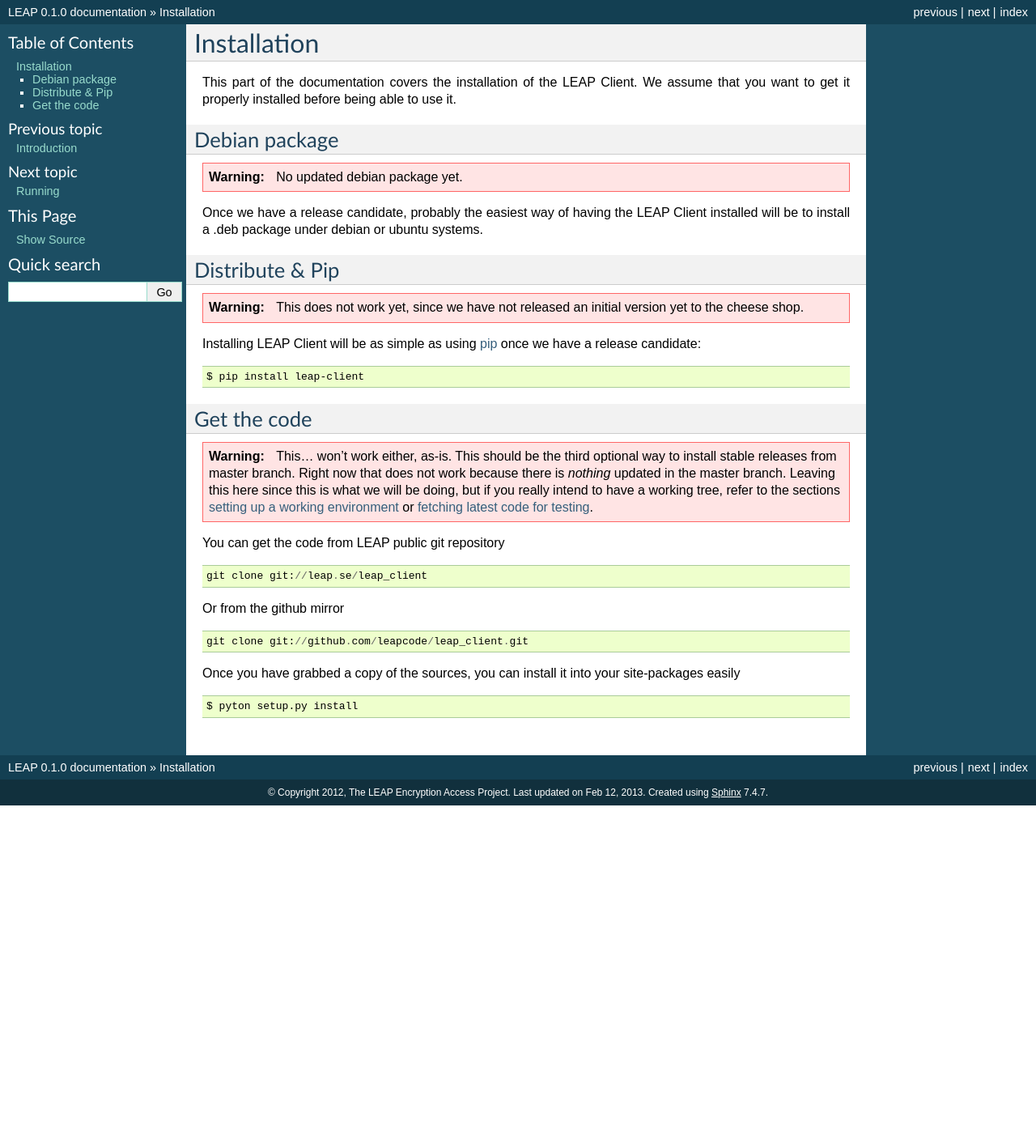
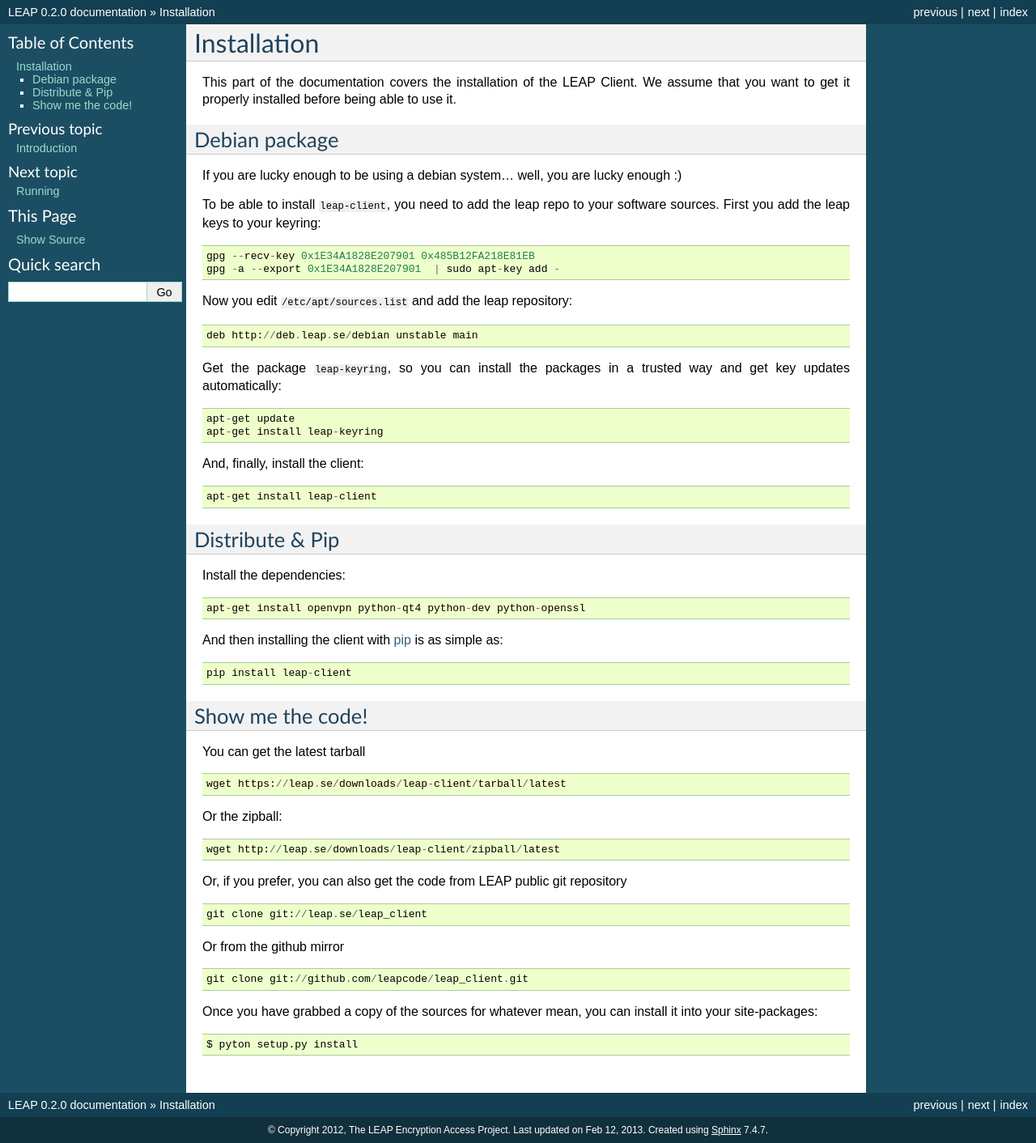
Before and after one commit to leapcode/bitmask_client, a Sphinx documentation site: the page built from docs/user/install.rst, in a window 1280 px wide. Shown: the whole page at 81% size. Built offline with Sphinx 7.4.7, drawn with Linux system fonts in a browser that asks for light colours; before the commit the page ends 995 px from its top, so only the background shows below that.

Commit message:
updated install docs

```diff
--- a/docs/conf.py
+++ b/docs/conf.py
@@ -48,9 +48,9 @@
 # built documents.
 #
 # The short X.Y version.
-version = '0.1.0'
+version = '0.2.0'
 # The full version, including alpha/beta/rc tags.
-release = '0.1.0'
+release = '0.2.0'
 
 # The language for content autogenerated by Sphinx. Refer to documentation
 # for a list of supported languages.
--- a/docs/user/install.rst
+++ b/docs/user/install.rst
@@ -9,32 +9,51 @@
 Debian package
 --------------
 
-.. warning::
+If you are lucky enough to be using a debian system... well, you are lucky enough :)
 
-   No updated debian package yet.
+To be able to install ``leap-client``, you need to add the leap repo to your software sources. First you add the leap keys to your keyring::
 
-Once we have a release candidate, probably the easiest way of having the LEAP Client installed will be to install a .deb package under debian or ubuntu systems.
+  gpg --recv-key 0x1E34A1828E207901 0x485B12FA218E81EB
+  gpg -a --export 0x1E34A1828E207901  | sudo apt-key add -
+
+Now you edit :file:`/etc/apt/sources.list` and add the leap repository::
+
+  deb http://deb.leap.se/debian unstable main
+
+Get the package ``leap-keyring``, so you can install the packages in a trusted way and get key updates automatically::
+
+  apt-get update
+  apt-get install leap-keyring
+
+And, finally, install the client::
+
+  apt-get install leap-client
 
 
 Distribute & Pip
 ----------------
 
-.. warning::
+Install the dependencies::
 
-   This does not work yet, since we have not released an initial version yet to the cheese shop.
+    apt-get install openvpn python-qt4 python-dev python-openssl
 
-Installing LEAP Client will be as simple as using `pip <http://www.pip-installer.org/>`_ once we have a release candidate::
 
-    $ pip install leap-client
+And then installing the client with `pip <http://www.pip-installer.org/>`_ is as simple as::
 
-Get the code
-------------
+    pip install leap-client
 
-.. warning::
+Show me the code!
+-----------------
 
-   This... won't work either, as-is. This should be the third optional way to install stable releases from master branch. Right now that does not work because there is *nothing* updated in the master branch. Leaving this here since this is what we will be doing, but if you really intend to have a working tree, refer to the sections :ref:`setting up a working environment <environment>` or :ref:`fetching latest code for testing <fetchinglatest>`.
+You can get the latest tarball ::
 
-You can get the code from LEAP public git repository ::
+    wget https://leap.se/downloads/leap-client/tarball/latest
+
+Or the zipball::
+
+    wget http://leap.se/downloads/leap-client/zipball/latest
+
+Or, if you prefer, you can also get the code from LEAP public git repository ::
 
     git clone git://leap.se/leap_client
 
@@ -42,6 +61,6 @@
 
     git clone git://github.com/leapcode/leap_client.git
 
-Once you have grabbed a copy of the sources, you can install it into your site-packages easily ::
+Once you have grabbed a copy of the sources for whatever mean, you can install it into your site-packages::
 
    $ pyton setup.py install
```
Also changed, not shown: 1 other file.
